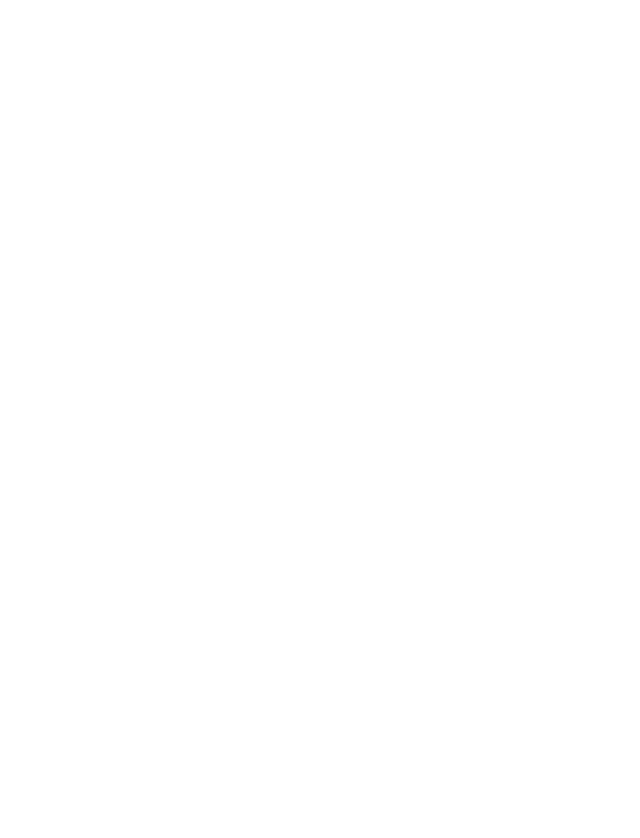
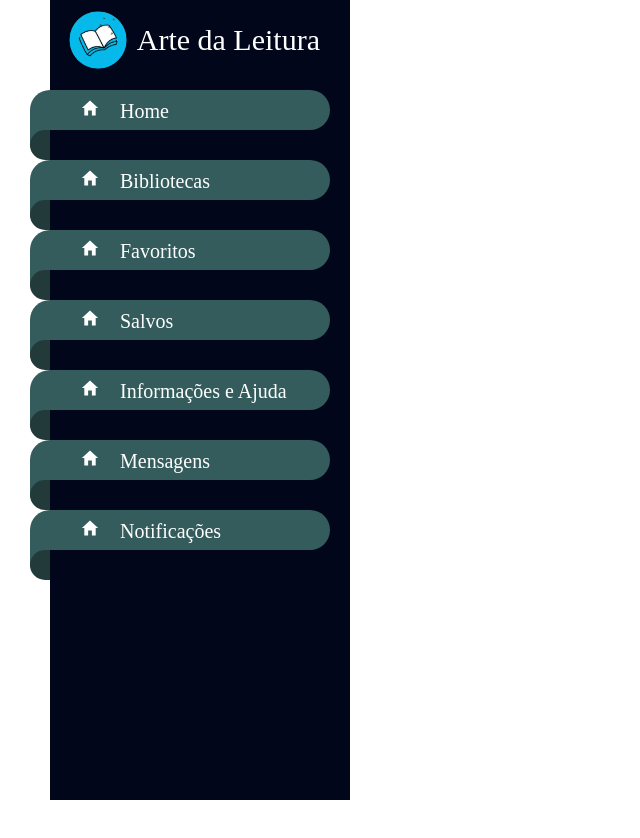
Before and after one commit to SoldadoM43/biblioteca_hibrida, a React (Vite) app in the folder frontend/: page /savad_screen in a window 1280 px wide. Before the commit this address had no page. Shown: the top 838 px of the page, without its empty margins (0-640 px from the left). Before the commit the page ends 800 px from the top, so only its background shows below. Built offline with nearby package versions, Linux system fonts and the light colour scheme.

Commit message:
Rotas do Menu Criadas

```diff
--- a/frontend/src/components/Menu/index.tsx
+++ b/frontend/src/components/Menu/index.tsx
@@ -28,7 +28,7 @@ export default function Menu() {
                         </li>
                         <li>
                             <div className="card">
-                            <Link to="Libraries_screen" style={{textDecoration: 'none'}}>
+                            <Link to="libraries_screen" style={{textDecoration: 'none'}}>
                                     <IoMdHome className="icon" />
                                     <span> Bibliotecas </span>
                                 </Link>
--- /dev/null
+++ b/frontend/src/pages/FavoriteScreen/index.tsx
@@ -0,0 +1,9 @@
+import Menu from "../../components/Menu";
+
+export default function FavoriteScreen() {
+    return (
+        <>
+            <Menu />
+        </>
+    );
+}
--- a/frontend/src/pages/FirstScreen/styles.ts
+++ /dev/null
@@ -1 +0,0 @@
-import styled from "styled-components";
--- /dev/null
+++ b/frontend/src/pages/InformationHelpScreen/index.tsx
@@ -0,0 +1,9 @@
+import Menu from "../../components/Menu";
+
+export default function InformationHelpScreen() {
+    return (
+        <>
+            <Menu />
+        </>
+    );
+}
--- /dev/null
+++ b/frontend/src/pages/LibrariesScreen/index.tsx
@@ -0,0 +1,9 @@
+import Menu from "../../components/Menu";
+
+export default function LibrariesScreen() {
+    return (
+        <>
+            <Menu />
+        </>
+    );
+}
--- /dev/null
+++ b/frontend/src/pages/MessagesScreen/index.tsx
@@ -0,0 +1,9 @@
+import Menu from "../../components/Menu";
+
+export default function MessagesScreen() {
+    return (
+        <>
+            <Menu />
+        </>
+    );
+}
--- /dev/null
+++ b/frontend/src/pages/NotificationsScreen/index.tsx
@@ -0,0 +1,9 @@
+import Menu from "../../components/Menu";
+
+export default function NotificationsScreen() {
+    return (
+        <>
+            <Menu />
+        </>
+    );
+}
--- /dev/null
+++ b/frontend/src/pages/SavedScreen/index.tsx
@@ -0,0 +1,9 @@
+import Menu from "../../components/Menu";
+
+export default function SavedScreen() {
+    return (
+        <>
+            <Menu />
+        </>
+    );
+}
--- a/frontend/src/routes.tsx
+++ b/frontend/src/routes.tsx
@@ -3,7 +3,13 @@ import { Route, Routes, BrowserRouter } from "react-router-dom";
 import HomeScreen from "./pages/HomeScreen";
 import FirtScreen from "./pages/FirstScreen";
 import LoginScreen from "./pages/LoginScreen";
+import SavedScreen from "./pages/SavedScreen";
+import MessagesScreen from "./pages/MessagesScreen";
+import FavoriteScreen from "./pages/FavoriteScreen";
+import LibrariesScreen from "./pages/LibrariesScreen";
 import RegistrationScreen from "./pages/RegistrationScreen";
+import NotificationsScreen from "./pages/NotificationsScreen";
+import InformationHelpScreen from "./pages/InformationHelpScreen";
 
 export default function AppRoutes() {
     return (
@@ -12,6 +18,12 @@ export default function AppRoutes() {
                 <Route path="/" element={<FirtScreen/>}/>
                 <Route path="/home_screen" element={<HomeScreen/>}/>
                 <Route path="/login_screen" element={<LoginScreen />}/>
+                <Route path="/savad_screen" element={<SavedScreen />}/>
+                <Route path="/messages_screen" element={<MessagesScreen />}/>
+                <Route path="/favorite_screen" element={<FavoriteScreen />}/>
+                <Route path="/libraries_screen" element={<LibrariesScreen />}/>
+                <Route path="/notifications_screen" element={<NotificationsScreen />}/>
+                <Route path="/informations_help_screen" element={<InformationHelpScreen />}/>
                 <Route path="/registration_screen" element={<RegistrationScreen />}/>
             </Routes>
         </BrowserRouter>
```
